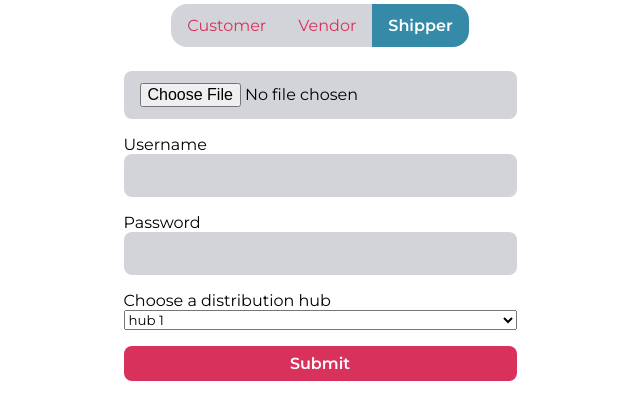
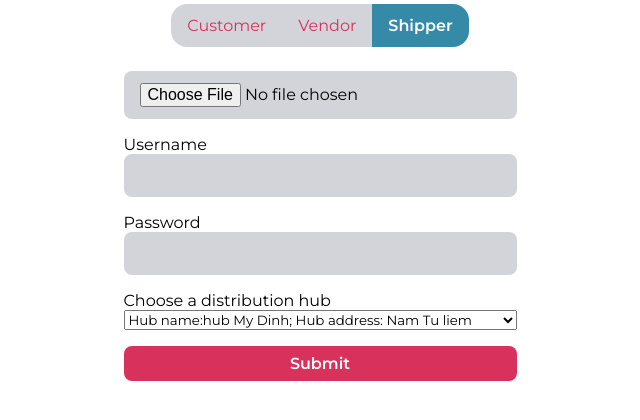
Before and after one commit to datproto/RMIT---Fullstack-Ecommerce-project, a PHP site: page /shipper_register.php in a window 1280 px wide. Shown: the part 335-755 px from the top of the page, without its empty margins (320-960 px from the left). Run offline with PHP 8.4, Linux system fonts and the light colour scheme; data comes from the database, SQL or seed files in the repository; some libraries are stand-ins or nearby versions.

Commit message:
add hub and fix shipper resister

```diff
--- a/app/customer_register.php
+++ b/app/customer_register.php
@@ -21,7 +21,7 @@
     </a>
 </div>
 <div class="center">
-    <form class="flex flex-col gap-md items-center" onsubmit="return customer_validateForm()" method="post" action="" enctype="multipart/form-data">
+    <form class="flex flex-col gap-md items-center" onsubmit="return customer_validateForm()" method="post" action="my_account.php" enctype="multipart/form-data">
         <div class="w-full">
             <input class="w-full" type="file" name="avatar" id="avatar">
         </div>
--- a/app/shipper_register.php
+++ b/app/shipper_register.php
@@ -1,6 +1,20 @@
 <?php
     require('config.php');
     include($path.'/partials/header.php');
+?>
+<?php
+$hpath="db/hub.db";
+read($hpath);
+$hfile = read($hpath);
+$curr_user1 = get_item("hub_name","hub My Dinh",$hfile)[0];
+$hub_name1      = $curr_user1->hub_name;
+$hub_address1      = $curr_user1->hub_address;
+$curr_user2 = get_item("hub_name","hub Nguyen Trai",$hfile)[0];
+$hub_name2      = $curr_user2->hub_name;
+$hub_address2      = $curr_user2->hub_address;
+$curr_user3 = get_item("hub_name","hub Hola",$hfile)[0];
+$hub_name3      = $curr_user3->hub_name;
+$hub_address3      = $curr_user3->hub_address;
 ?>
 <script src="./js/shipper_FormValidation.js"></script>
 <h1 class="heading-center">Register</h1>
@@ -22,7 +36,7 @@
     </a>
 </div>
 <div class="center">
-    <form class="flex flex-col gap-md items-center" onsubmit="return customer_validateForm()" method="post" action="" enctype="multipart/form-data">
+    <form class="flex flex-col gap-md items-center" onsubmit="return customer_validateForm()" method="post" action="my_account.php" enctype="multipart/form-data">
         <div class="w-full">
             <input class="w-full" type="file" name="avatar" id="avatar">
         </div>
@@ -37,9 +51,9 @@
         <div class="w-full">
             <label for="distribution-hub">Choose a distribution hub</label>
             <select class="register-input w-full" name="distribution-hub" id="distribution-hub">
-                <option value="hub1">hub 1</option>
-                <option value="hub2">hub 2</option>
-                <option value="hub3">hub 3</option>
+                <option value="hub My Dinh"><?php echo"Hub name:$hub_name1; Hub address: $hub_address1" ?></option>
+                <option value="hub Nguyen Trai"><?php echo"Hub name:$hub_name2; Hub address: $hub_address2" ?></option>
+                <option value="hub Hola"><?php echo"Hub name:$hub_name3; Hub address: $hub_address3" ?></option>
             </select>
         </div>
         <div class="w-full">
@@ -118,7 +132,7 @@
                 fputcsv($myfile, $char);
             } move_uploaded_file($file, $ava_path);
             echo "Register successfully";
-        }
+        } else echo"failed";
     }
 ?>
 <?php
--- a/app/vendor_register.php
+++ b/app/vendor_register.php
@@ -22,7 +22,7 @@
     </a>
 </div>
 <div class="center">
-    <form class="flex flex-col gap-md items-center" onsubmit="return vendor_validateForm()" method="post" action="" enctype="multipart/form-data">
+    <form class="flex flex-col gap-md items-center" onsubmit="return vendor_validateForm()" method="post" action="my_account.php" enctype="multipart/form-data">
         <div class="w-full">
             <input class=" w-full" type="file" name="avatar" id="avatar"></div>
         <div class="w-full">
```
Also changed, not shown: app/db/hub.db (added).
